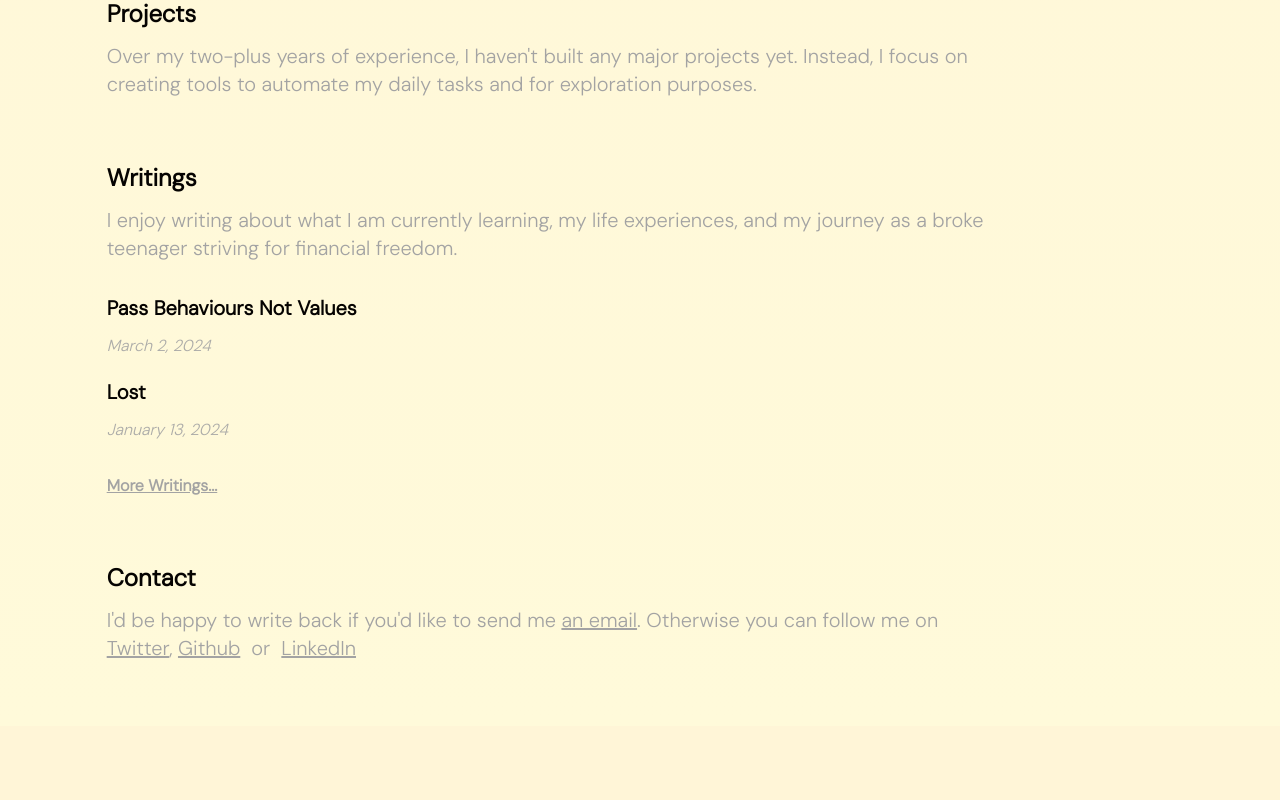
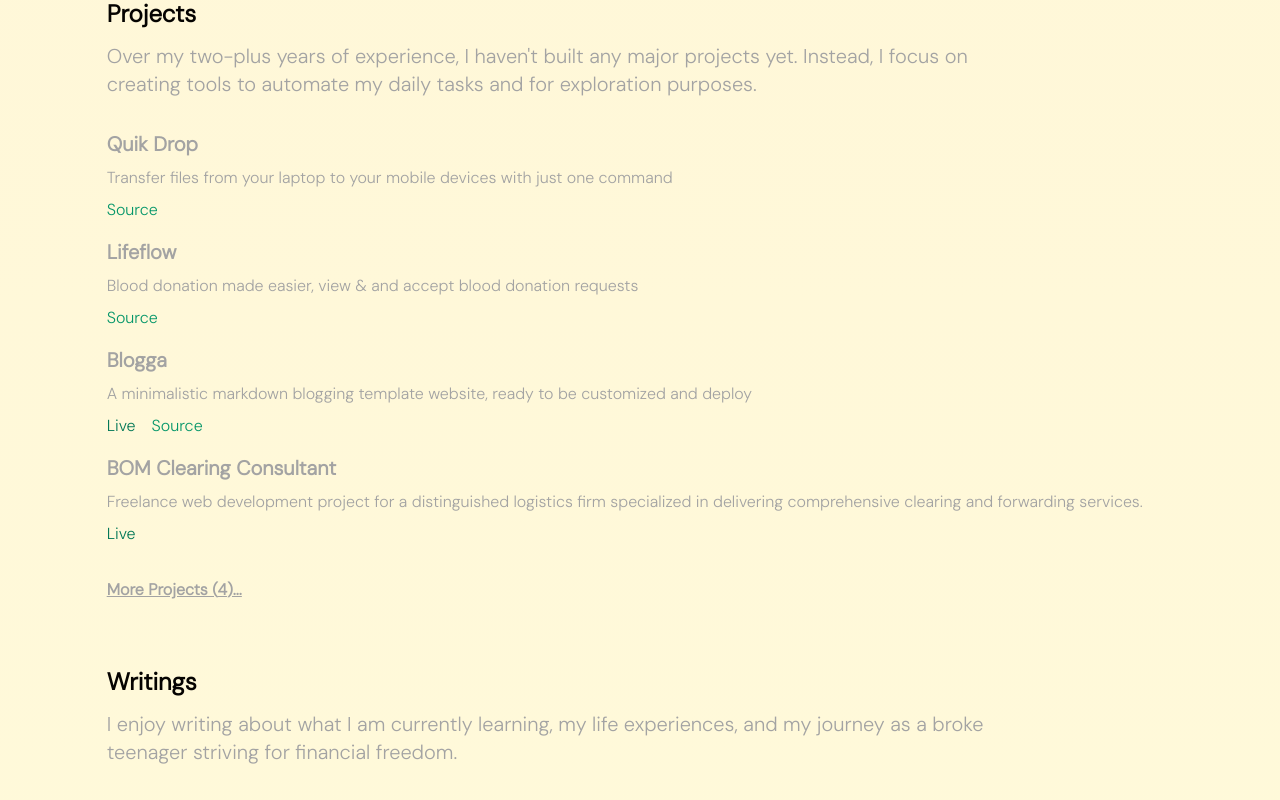
Before and after one commit to sommmtoooo/sommmtoooo-v2, a Next.js app: page / in a window 1280 px wide. Shown: the part 1080-1880 px from the top of the page. Before the commit the page ends 1806 px from the top, so only its background shows below. Built offline with nearby package versions, Linux system fonts and the light colour scheme.

Commit message:
Update: + ProjectCard | Consistent Convention | Home Page

```diff
--- a/src/app/page.tsx
+++ b/src/app/page.tsx
@@ -6,8 +6,12 @@ import ProfilePicture from "@/images/profile.png";
 import { POSTS_DIRECTORY, getPostMetaData } from "@/utils/posts.utils";
 import BlogCard from "@/components/BlogCard";
 
+import projects from "@/data/projects.json";
+import ProjectCard from "@/components/ProjectCard";
+import { Project } from "@/types";
+
 export default function page() {
-  const posts = getPostMetaData(POSTS_DIRECTORY);
+  const posts = getPostMetaData(POSTS_DIRECTORY).filter((post) => !post.draft);
   return (
     <section className="">
       <Image
@@ -76,6 +80,19 @@ export default function page() {
           projects yet. Instead, I focus on creating tools to automate my daily
           tasks and for exploration purposes.
         </p>
+
+        <div className="my-8">
+          {projects.map((project, index) => (
+            <ProjectCard key={index} project={project as Project} />
+          ))}
+        </div>
+
+        <Link
+          href={"/projects"}
+          className="underline text-neutral-400 font-semibold transition-all hover:ml-5 hover:text-emerald-700"
+        >
+          More Projects&nbsp;({projects.length})...
+        </Link>
       </section>
 
       {/* Writings */}
@@ -97,7 +114,7 @@ export default function page() {
           href={"/blog"}
           className="underline text-neutral-400 font-semibold transition-all hover:ml-5 hover:text-emerald-700"
         >
-          More Writings...
+          More Writings&nbsp;({posts.length})...
         </Link>
       </section>
 
--- a/src/components/BlogCard.tsx
+++ b/src/components/BlogCard.tsx
@@ -2,11 +2,11 @@ import { Post } from "@/types";
 import { formatDate } from "@/utils";
 import Link from "next/link";
 
-interface BlogCardProps {
+interface Props {
   post: Post;
 }
 
-export default function BlogCard({ post }: BlogCardProps) {
+export default function BlogCard({ post }: Props) {
   return (
     <article className="my-5">
       <a href={`/blog/${post.slug}`}>
--- a/src/components/BlogList.tsx
+++ b/src/components/BlogList.tsx
@@ -2,11 +2,11 @@ import { getDateYear } from "@/utils";
 import { POSTS_DIRECTORY, getPostMetaData } from "@/utils/posts.utils";
 import BlogCard from "./BlogCard";
 
-interface BlogListProps {
+interface Props {
   year: number;
 }
 
-export default function BlogList({ year }: BlogListProps) {
+export default function BlogList({ year }: Props) {
   const posts = getPostMetaData(POSTS_DIRECTORY);
   const getPostsByYear = (year: number) => {
     return posts.filter((post) => getDateYear(post.date) === year);
--- /dev/null
+++ b/src/components/ProjectCard.tsx
@@ -0,0 +1,31 @@
+import { Project } from "@/types";
+
+interface Props {
+  project: Project;
+}
+
+export default function ProjectCard({ project }: Props) {
+  const { name, url, status, repository, description } = project;
+
+  return (
+    <div className="my-4">
+      <h2 className="text-xl text-neutral-400 font-semibold">{name}</h2>
+      <p className="text-neutral-400 my-2">{description}</p>
+      {url ? (
+        <a target="_blank" href={url} className="mr-4 text-emerald-700">
+          Live
+        </a>
+      ) : (
+        ""
+      )}
+
+      {repository ? (
+        <a target="_blank" href={repository} className="text-emerald-600">
+          Source
+        </a>
+      ) : (
+        ""
+      )}
+    </div>
+  );
+}
--- /dev/null
+++ b/src/data/projects.json
@@ -0,0 +1,30 @@
+[
+  {
+    "name": "Quik Drop",
+    "description": "Transfer files from your laptop to your mobile devices with just one command",
+    "image": "quik-drop.png",
+    "status": "ARCHIVED",
+    "repository": "https://github.com/sommmtoooo/quik-drop"
+  },
+  {
+    "name": "Lifeflow",
+    "description": "Blood donation made easier, view & and accept blood donation requests",
+    "image": "cover-1.png",
+    "status": "ARCHIVED",
+    "repository": "https://github.com/sommmtoooo/lifeflow"
+  },
+  {
+    "name": "Blogga",
+    "description": "A minimalistic markdown blogging template website, ready to be customized and deploy",
+    "image": "blogga.png",
+    "status": "ARCHIVED",
+    "url": "http://blogga.rf.gd/",
+    "repository": "https://github.com/sommmtoooo/blogga"
+  },
+  {
+    "name": "BOM Clearing Consultant",
+    "description": "Freelance web development  project for a distinguished logistics firm specialized in delivering comprehensive clearing and forwarding services.",
+    "image": "bom.png",
+    "url": "https://bomclearingconsultant.com/"
+  }
+]
```
